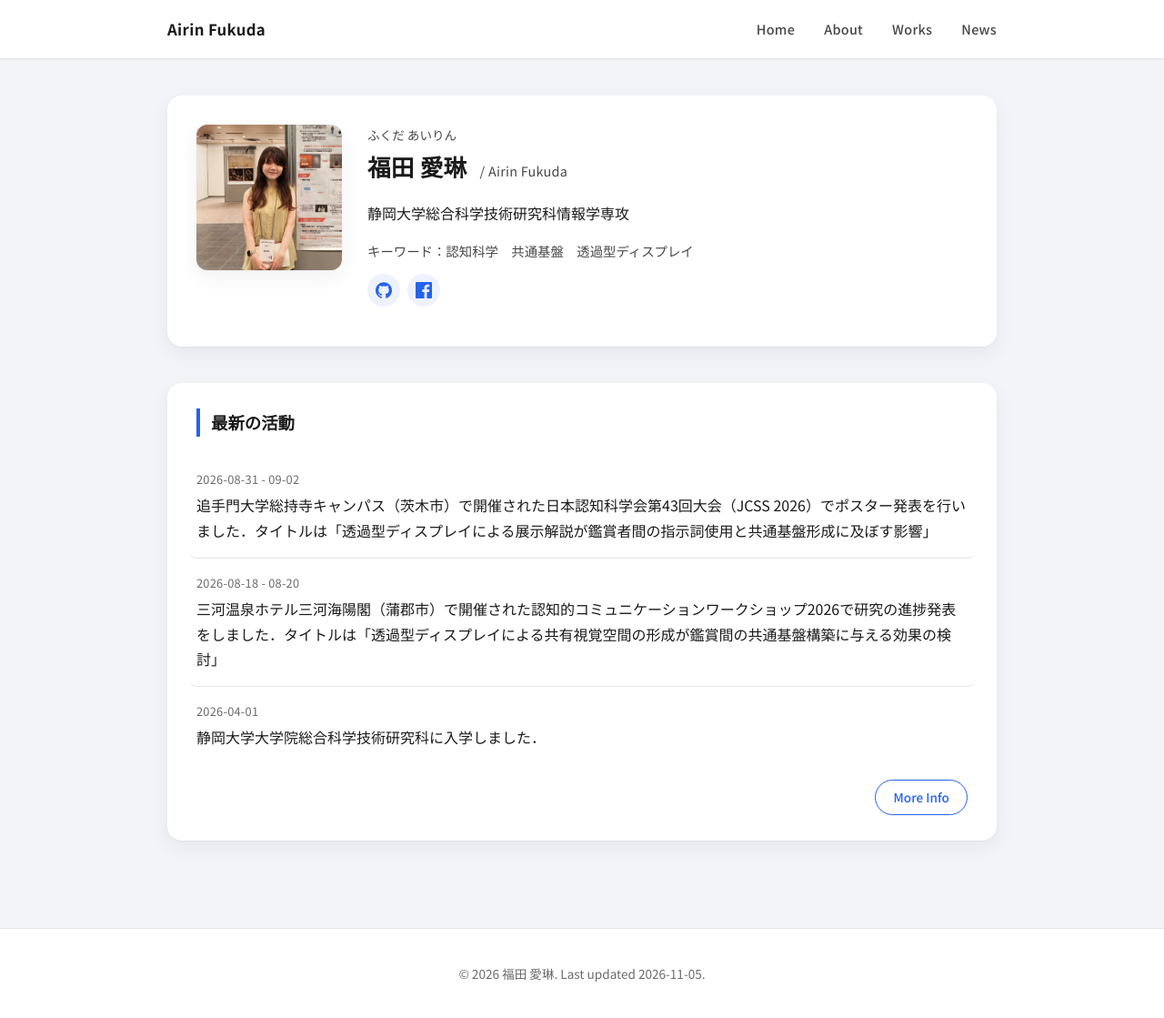
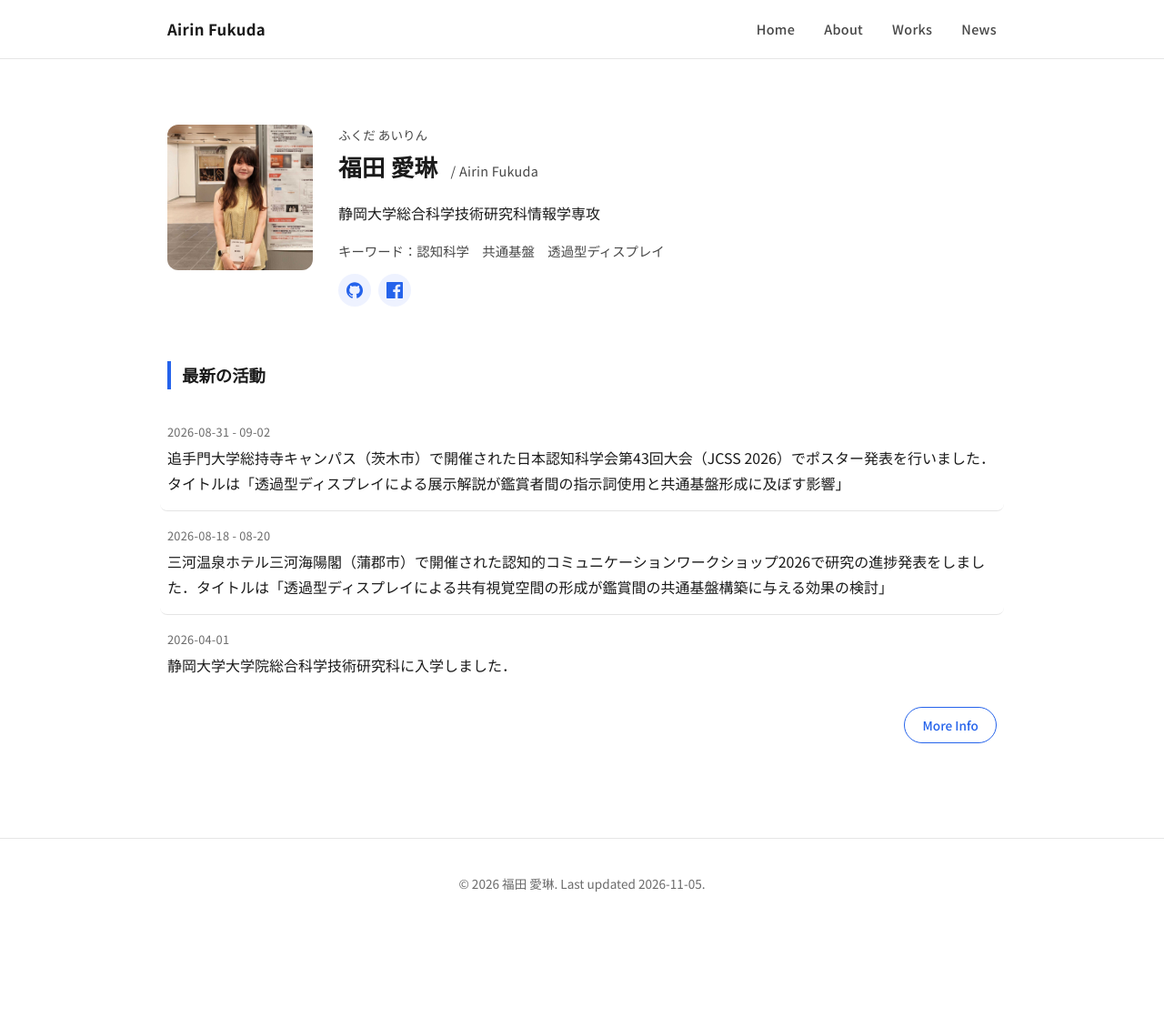
Before and after one commit to i2rin/i2rin.github.io, a Jekyll site: the page built from index.md, in a window 1280 px wide and 1119 px high. Shown: the whole window at 91% size. Built offline with Jekyll 4.4.1, drawn with Linux system fonts in a browser that asks for light colours.

Commit message:
delete box

```diff
--- a/assets/css/style.css
+++ b/assets/css/style.css
@@ -1,6 +1,5 @@
 :root {
-  --color-bg: #f3f4f7;
-  --color-surface: #ffffff;
+  --color-bg: #ffffff;
   --color-text: #1a1a1a;
   --color-muted: #6b6b6b;
   --color-muted-strong: #474747;
@@ -10,7 +9,6 @@
   --color-accent-bg: #eef2ff;
   --color-award-bg: #fff7e6;
   --color-award-text: #92600a;
-  --shadow-card: 0 1px 2px rgba(16, 24, 40, 0.04), 0 8px 24px rgba(16, 24, 40, 0.06);
   --max-width: 960px;
 }
 
@@ -40,12 +38,11 @@ a:hover {
 
 /* Header */
 .site-header {
-  background: var(--color-surface);
+  background: var(--color-bg);
   border-bottom: 1px solid var(--color-border);
   position: sticky;
   top: 0;
   z-index: 10;
-  box-shadow: 0 1px 0 rgba(16, 24, 40, 0.02);
 }
 
 .site-header__inner {
@@ -123,13 +120,6 @@ a:hover {
   margin: 0 0 1.25rem;
 }
 
-.content-card {
-  background: var(--color-surface);
-  border-radius: 16px;
-  box-shadow: var(--shadow-card);
-  padding: 1.75rem 2rem;
-}
-
 .content-card h2:not(:first-child) {
   margin-top: 2rem;
 }
@@ -144,7 +134,6 @@ a:hover {
 }
 
 .site-footer {
-  background: var(--color-surface);
   border-top: 1px solid var(--color-border);
   color: var(--color-muted);
   font-size: 0.85rem;
@@ -157,11 +146,8 @@ a:hover {
   display: flex;
   align-items: flex-start;
   gap: 1.75rem;
-  background: var(--color-surface);
-  border-radius: 16px;
-  box-shadow: var(--shadow-card);
-  padding: 2rem;
-  margin-bottom: 2.5rem;
+  padding: 2rem 0;
+  margin-bottom: 1rem;
 }
 
 .profile-card__photo {
@@ -170,7 +156,6 @@ a:hover {
   border-radius: 12px;
   object-fit: cover;
   flex-shrink: 0;
-  box-shadow: var(--shadow-card);
 }
 
 .profile-card__info {
@@ -239,11 +224,7 @@ a:hover {
 
 /* Works list */
 .works-section {
-  background: var(--color-surface);
-  border-radius: 16px;
-  box-shadow: var(--shadow-card);
-  padding: 1.75rem 2rem;
-  margin-bottom: 2rem;
+  margin-bottom: 2.5rem;
 }
 
 .works-section ul {
@@ -313,11 +294,7 @@ a:hover {
 
 /* Activity list */
 .activity-section {
-  background: var(--color-surface);
-  border-radius: 16px;
-  box-shadow: var(--shadow-card);
-  padding: 1.75rem 2rem;
-  margin-bottom: 2rem;
+  margin-bottom: 2.5rem;
 }
 
 .activity-section ul {
@@ -415,8 +392,7 @@ a:hover {
 
 @media (prefers-color-scheme: dark) {
   :root {
-    --color-bg: #0d0d0d;
-    --color-surface: #1a1a1a;
+    --color-bg: #121212;
     --color-text: #f0f0f0;
     --color-muted: #a3a3a3;
     --color-muted-strong: #d0d0d0;
@@ -424,6 +400,5 @@ a:hover {
     --color-accent-bg: #1e2a4a;
     --color-award-bg: #3a2c12;
     --color-award-text: #f0c272;
-    --shadow-card: 0 1px 2px rgba(0, 0, 0, 0.3), 0 8px 24px rgba(0, 0, 0, 0.4);
   }
 }
```
